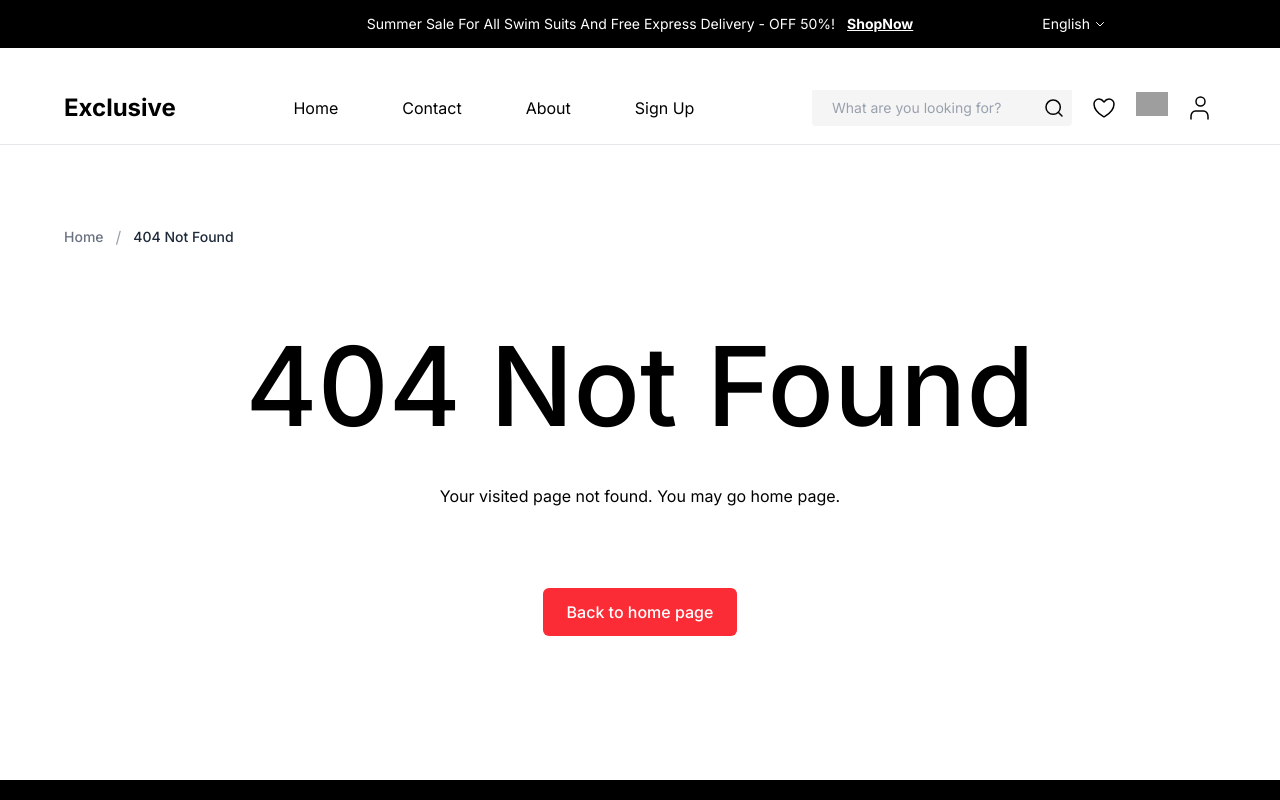
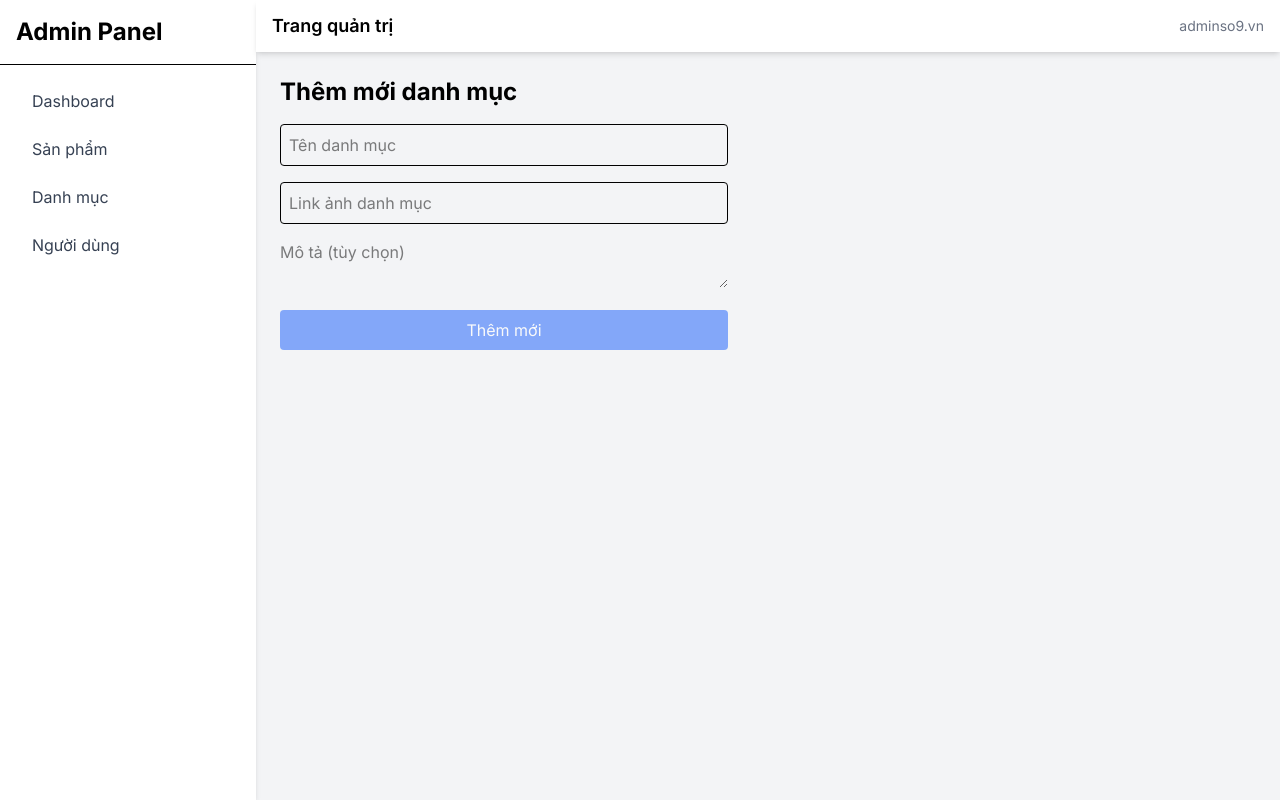
Before and after one commit to Sandyanh/fpl-angular-project, an Angular app: page /admin/category/add in a window 1280 px wide. Shown: the top 800 px of the page. Built offline with nearby package versions, Linux system fonts and the light colour scheme; grey boxes are pictures that could not be loaded.

Commit message:
update feat category

```diff
--- a/src/app/app.routes.ts
+++ b/src/app/app.routes.ts
@@ -8,14 +8,15 @@ import { Register } from './pages/auth/register/register';
 import { NotFoundPage } from './pages/not-found-page/not-found-page';
 import { Admin } from './layouts/admin/admin';
 import { Categorylist } from './layouts/admin/pages/category-manager/categorylist/categorylist';
+import { Categoryadd } from './layouts/admin/pages/category-manager/categoryadd/categoryadd';
 
 export const routes: Routes = [
   {
     path: 'admin',
     component: Admin,
     children: [
-      { path: 'category', component: Categorylist},
-
+      { path: 'category', component: Categorylist },
+      { path: 'category/add', component: Categoryadd },
     ],
   },
   {
--- a/src/app/layouts/admin/pages/category-manager/categoryadd/categoryadd.html
+++ b/src/app/layouts/admin/pages/category-manager/categoryadd/categoryadd.html
@@ -0,0 +1,54 @@
+<h1 class="text-2xl font-bold mb-4">Thêm mới danh mục</h1>
+
+<form
+  class="flex flex-col gap-4 [&_input]:border [&_input]:rounded [&_input]:p-2 [&_span]:text-red-600 max-w-md"
+  [formGroup]="categoryForm"
+  (ngSubmit)="OnSubmit()"
+>
+  <!-- Tên danh mục -->
+  <div>
+    <input
+      type="text"
+      formControlName="name"
+      placeholder="Tên danh mục"
+      class="w-full"
+    />
+    @if ( !categoryForm.controls.name.valid && (categoryForm.controls.name.dirty
+    || categoryForm.controls.name.touched) ) {
+    <span>Tên danh mục không để trống và ≥ 3 ký tự</span>
+    }
+  </div>
+
+  <!-- Ảnh danh mục -->
+  <div>
+    <input
+      type="text"
+      formControlName="image"
+      placeholder="Link ảnh danh mục"
+      class="w-full"
+    />
+    @if ( !categoryForm.controls.image.valid &&
+    (categoryForm.controls.image.dirty || categoryForm.controls.image.touched) )
+    {
+    <span>Ảnh không được để trống</span>
+    }
+  </div>
+
+  <!-- Mô tả danh mục -->
+  <div>
+    <textarea
+      type="text"
+      formControlName="description"
+      placeholder="Mô tả (tùy chọn)"
+      class="w-full"
+    ></textarea>
+  </div>
+
+  <!-- Nút submit -->
+  <button
+    [disabled]="!categoryForm.valid"
+    class="bg-blue-600 text-white px-4 py-2 rounded hover:bg-blue-700 disabled:opacity-50"
+  >
+    Thêm mới
+  </button>
+</form>
--- a/src/app/layouts/admin/pages/category-manager/categoryadd/categoryadd.ts
+++ b/src/app/layouts/admin/pages/category-manager/categoryadd/categoryadd.ts
@@ -1,11 +1,44 @@
-import { Component } from '@angular/core';
+import { HttpClient } from '@angular/common/http';
+import {
+  FormControl,
+  FormGroup,
+  ReactiveFormsModule,
+  Validators,
+} from '@angular/forms';
+import { Component, inject } from '@angular/core';
+import { Router } from '@angular/router';
 
 @Component({
   selector: 'app-categoryadd',
-  imports: [],
+  standalone: true,
+  imports: [ReactiveFormsModule],
   templateUrl: './categoryadd.html',
-  styleUrl: './categoryadd.css'
+  styleUrl: './categoryadd.css',
 })
 export class Categoryadd {
+  router = inject(Router);
+  http = inject(HttpClient);
 
+  categoryForm = new FormGroup({
+    name: new FormControl('', [Validators.required, Validators.minLength(3)]),
+    image: new FormControl('', Validators.required),
+    description: new FormControl(''),
+  });
+
+  OnSubmit() {
+    if (!this.categoryForm.valid) return;
+
+    const categoryData = this.categoryForm.value;
+
+    this.http.post('http://localhost:3000/categories', categoryData).subscribe({
+      next: () => {
+        alert('Thêm mới danh mục thành công');
+        this.categoryForm.reset();
+        this.router.navigate(['admin/category']);
+      },
+      error: (err) => {
+        alert('Thêm thất bại: ' + err.message);
+      },
+    });
+  }
 }
--- a/src/app/layouts/admin/pages/category-manager/categoryform/categoryform.html
+++ /dev/null
@@ -1,41 +0,0 @@
-<h1 class="text-xl font-bold mb-4">
-  @if(mode === 'edit') { Cập nhật danh mục } @else { Thêm mới danh mục }
-</h1>
-
-<form
-  class="flex flex-col gap-3 [&_input]:border [&_span]:text-red-600"
-  [formGroup]="categoryForm"
-  (ngSubmit)="onSubmit()"
->
-  <input type="text" formControlName="name" placeholder="Tên danh mục" />
-  @if (!categoryForm.controls.name.valid && (categoryForm.controls.name.touched
-  || categoryForm.controls.name.dirty)) {
-  <span>Tên danh mục ít nhất 3 ký tự</span>
-  }
-
-  <input type="text" formControlName="image" placeholder="Ảnh (URL)" />
-  @if (!categoryForm.controls.image.valid &&
-  (categoryForm.controls.image.touched || categoryForm.controls.image.dirty)) {
-  <span>Ảnh không được để trống</span>
-  }
-
-  <input type="text" formControlName="description" placeholder="Mô tả" />
-
-  <div class="flex gap-3 items-center">
-    <button
-      [disabled]="!categoryForm.valid"
-      class="bg-blue-600 text-white px-4 py-2 rounded"
-    >
-      {{ mode === "edit" ? "Cập nhật" : "Thêm mới" }}
-    </button>
-    @if (mode === 'edit') {
-    <button
-      type="button"
-      (click)="cancelEdit.emit()"
-      class="text-sm text-gray-600 underline"
-    >
-      Huỷ
-    </button>
-    }
-  </div>
-</form>
--- a/src/app/layouts/admin/pages/category-manager/categoryform/categoryform.ts
+++ /dev/null
@@ -1,37 +0,0 @@
-import { Component, Input, Output, EventEmitter, inject } from '@angular/core';
-import { FormBuilder, Validators, FormGroup } from '@angular/forms';
-import { ICategory } from '../../../../../interfaces/ICategory';
-
-@Component({
-  selector: 'app-category-form',
-  standalone: true,
-  imports: [],
-  templateUrl: './categoryform.html',
-})
-export class CategoryFormComponent {
-  private fb = inject(FormBuilder);
-
-  @Input() initialData: Partial<ICategory> = {};
-  @Input() mode: 'add' | 'edit' = 'add';
-
-  @Output() submitForm = new EventEmitter<Partial<ICategory>>();
-  @Output() cancelEdit = new EventEmitter<void>();
-
-  categoryForm: FormGroup = this.fb.group({
-    name: ['', [Validators.required, Validators.minLength(3)]],
-    image: ['', Validators.required],
-    description: [''],
-  });
-
-  ngOnInit() {
-    if (this.initialData) {
-      this.categoryForm.patchValue(this.initialData);
-    }
-  }
-
-  onSubmit() {
-    if (this.categoryForm.valid) {
-      this.submitForm.emit(this.categoryForm.value);
-    }
-  }
-}
--- a/src/app/layouts/admin/pages/category-manager/categorylist/categorylist.html
+++ b/src/app/layouts/admin/pages/category-manager/categorylist/categorylist.html
@@ -1,4 +1,12 @@
-<h2 class="text-xl font-bold mb-4">Quản lý Danh mục</h2>
+<div class="flex justify-between mb-4">
+  <h2 class="text-xl font-bold">Quản lý Danh mục</h2>
+  <button
+    class="bg-blue-600 text-white px-4 py-2 rounded hover:bg-blue-700 transition"
+    (click)="goToAddCategory()"
+  >
+    Thêm mới
+  </button>
+</div>
 
 <table class="min-w-full bg-white border">
   <thead>
--- a/src/app/layouts/admin/pages/category-manager/categorylist/categorylist.ts
+++ b/src/app/layouts/admin/pages/category-manager/categorylist/categorylist.ts
@@ -1,6 +1,7 @@
 import { HttpClient } from '@angular/common/http';
 import { Component, inject } from '@angular/core';
 import { ICategory } from '../../../../../interfaces/ICategory';
+import { Router } from '@angular/router';
 
 @Component({
   selector: 'app-categorylist',
@@ -9,6 +10,7 @@ import { ICategory } from '../../../../../interfaces/ICategory';
   styleUrl: './categorylist.css',
 })
 export class Categorylist {
+  router = inject(Router);
   http = inject(HttpClient);
   categories: ICategory[] = [];
   urlApi = 'http://localhost:3000/categories';
@@ -18,6 +20,10 @@ export class Categorylist {
       next: (data: any) => (this.categories = data),
       error: (err) => console.log(err),
     });
+  }
+
+  goToAddCategory() {
+    this.router.navigate(['admin/category/add']);
   }
 
   onDelete = (id: number) => {
--- a/src/app/pages/components/category-list/category-list.html
+++ b/src/app/pages/components/category-list/category-list.html
@@ -1,7 +1,7 @@
 <main>
   <section class="flex gap-5">
     <div
-      class="border border-gray-300 rounded-sm w-1/6 h-36 flex flex-col items-center justify-center cursor-pointer"
+      class="border border-gray-300 rounded-sm w-1/6 h-36 flex flex-col items-center justify-center cursor-pointer transition-all duration-200 hover:shadow-md hover:scale-105 hover:bg-red-400 hover:border-red-700"
     >
       <svg
         width="56"
@@ -50,7 +50,7 @@
       <div class="pt-4">Phones</div>
     </div>
     <div
-      class="border border-gray-300 rounded-sm w-1/6 h-36 flex flex-col items-center justify-center cursor-pointer"
+      class="border border-gray-300 rounded-sm w-1/6 h-36 flex flex-col items-center justify-center cursor-pointer transition-all duration-200 hover:shadow-md hover:scale-105 hover:bg-red-400 hover:border-red-700"
     >
       <svg
         width="56"
@@ -104,7 +104,7 @@
       <div class="pt-4">Computers</div>
     </div>
     <div
-      class="border border-gray-300 rounded-sm w-1/6 h-36 flex flex-col items-center justify-center cursor-pointer"
+      class="border border-gray-300 rounded-sm w-1/6 h-36 flex flex-col items-center justify-center cursor-pointer transition-all duration-200 hover:shadow-md hover:scale-105 hover:bg-red-400 hover:border-red-700"
     >
       <svg
         width="56"
@@ -172,7 +172,7 @@
       <div class="pt-4">SmartWatch</div>
     </div>
     <div
-      class="border border-gray-300 rounded-sm w-1/6 h-36 flex flex-col items-center justify-center cursor-pointer"
+      class="border border-gray-300 rounded-sm w-1/6 h-36 flex flex-col items-center justify-center cursor-pointer transition-all duration-200 hover:shadow-md hover:scale-105 hover:bg-red-400 hover:border-red-700"
     >
       <svg
         width="56"
@@ -206,7 +206,7 @@
       <div class="pt-4">Camera</div>
     </div>
     <div
-      class="border border-gray-300 rounded-sm w-1/6 h-36 flex flex-col items-center justify-center cursor-pointer"
+      class="border border-gray-300 rounded-sm w-1/6 h-36 flex flex-col items-center justify-center cursor-pointer transition-all duration-200 hover:shadow-md hover:scale-105 hover:bg-red-400 hover:border-red-700"
     >
       <svg
         width="56"
@@ -247,7 +247,7 @@
       <div class="pt-4">HeadPhones</div>
     </div>
     <div
-      class="border border-gray-300 rounded-sm w-1/6 h-36 flex flex-col items-center justify-center cursor-pointer"
+      class="border border-gray-300 rounded-sm w-1/6 h-36 flex flex-col items-center justify-center cursor-pointer transition-all duration-200 hover:shadow-md hover:scale-105 hover:bg-red-400 hover:border-red-700"
     >
       <svg
         width="56"
```
Also changed, not shown: src/app/layouts/admin/pages/category-manager/categoryform/categoryform.css (deleted), 1 other file (tests, documents, lock files or other folders).
